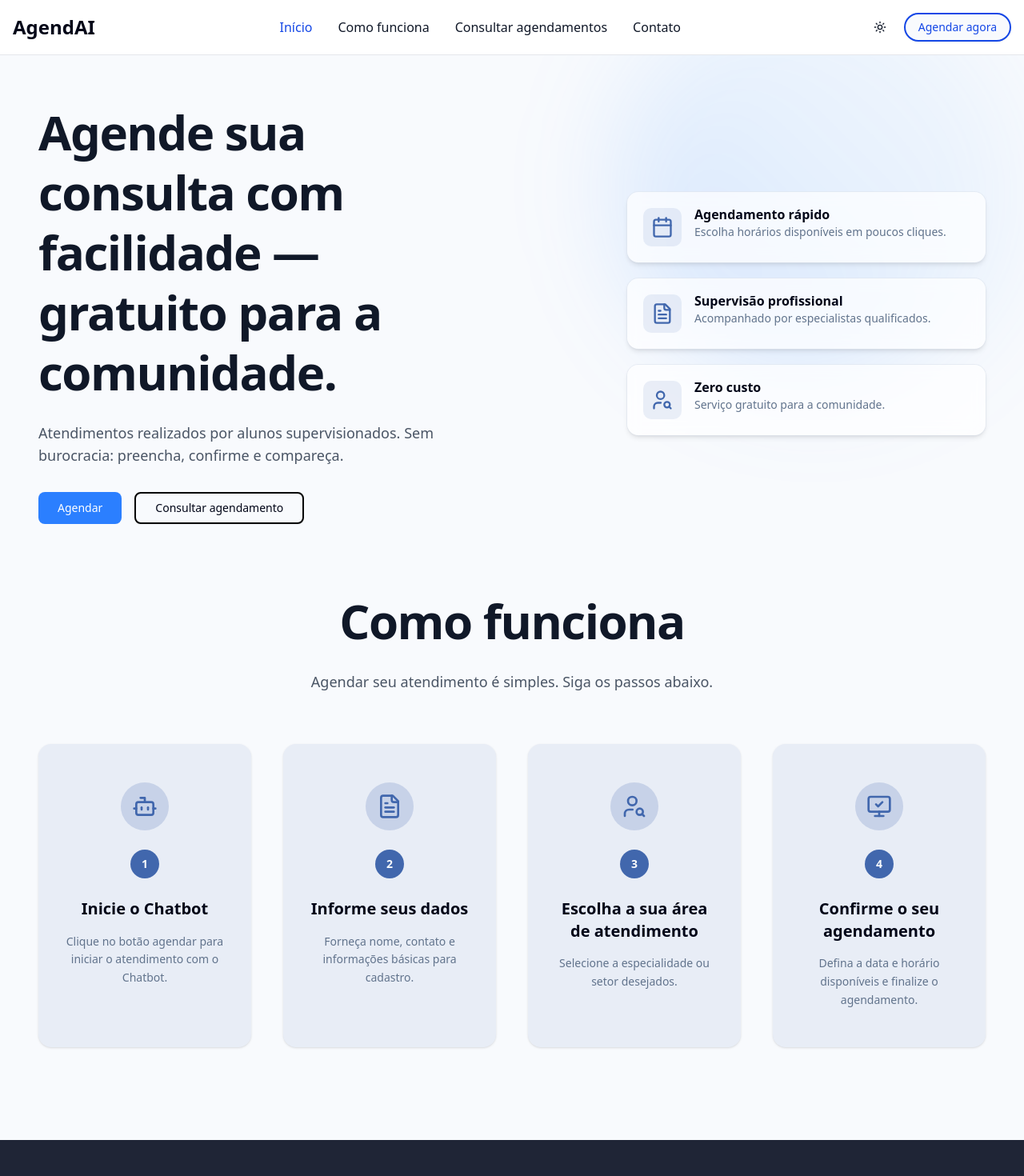
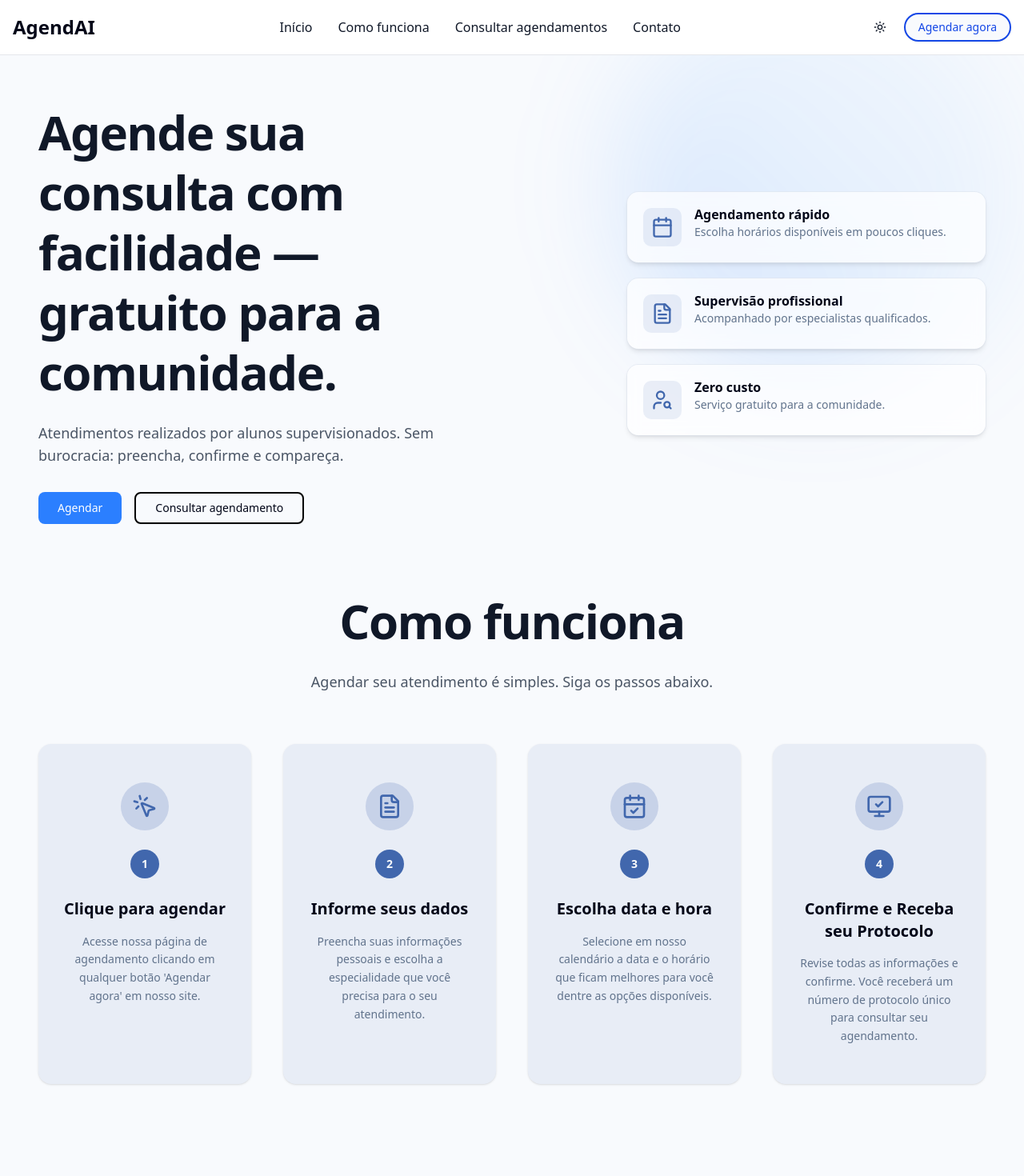
Before and after one commit to JoaoVicttor07/agendai-front, a Next.js app: page / in a window 1280 px wide. Shown: the top 1470 px of the page at 80% size. Built offline with nearby package versions, Linux system fonts and the light colour scheme.

Commit message:
Add schedule page and improve navigation links
Introduces a new /schedule page and updates navigation links to use section anchors and smooth scrolling. Refactors 'How it Works' steps for clarity and updates icon usage. Navbar buttons now close the mobile menu on click for better UX.

```diff
--- a/src/app/components/footer.tsx
+++ b/src/app/components/footer.tsx
@@ -10,7 +10,7 @@ export function Footer() {
   const year = new Date().getFullYear()
 
   return (
-    <footer className="mt-24 bg-[#1F2536] text-white dark:bg-[#1F2536]">
+    <footer id="contact" className="mt-24 bg-[#1F2536] text-white dark:bg-[#1F2536]">
       {/* Top grid */}
       <div className="mx-auto max-w-7xl px-6 py-16 grid gap-14 md:gap-10 md:grid-cols-4">
         {/* Coluna 1: Logo + Tagline + Social */}
--- a/src/app/components/hero.tsx
+++ b/src/app/components/hero.tsx
@@ -1,9 +1,10 @@
 import { Button } from "@/components/ui/button"
-import { Calendar, FileText, UserSearch } from "lucide-react"
+import { Calendar, FileText, Link, UserSearch } from "lucide-react"
 
 export function Hero() {
     return(
         <section
+          id="start"
           className="
             relative isolate
             min-h-[72vh]
--- a/src/app/components/howItWorks.tsx
+++ b/src/app/components/howItWorks.tsx
@@ -1,9 +1,9 @@
 import { Card, CardContent, CardHeader } from "@/components/ui/card";
-import { Bot, FileText, UserSearch, MonitorCheck } from "lucide-react"
+import { FileText, MonitorCheck, MousePointerClick, CalendarCheck } from "lucide-react"
 
 export function HowItWorks() {
     return (
-        <section className="px-6 lg:px-12 py-5 max-w-7xl mx-auto">
+        <section id="how-it-works" className="scroll-mt-24 px-6 lg:px-12 py-5 max-w-7xl mx-auto">
           {/* Título e intro */}
           <div className="text-center">
             <h2 className="text-4xl sm:text-5xl lg:text-6xl font-bold tracking-tight leading-tight text-gray-900 dark:text-gray-100">
@@ -42,7 +42,7 @@ export function HowItWorks() {
               >
                 <CardHeader className="flex flex-col items-center gap-6 p-0">
                   <div className="flex h-15 w-15 items-center justify-center rounded-full bg-primary/20">
-                    <Bot className="h-8 w-8 text-primary" />
+                    <MousePointerClick className="h-8 w-8 text-primary" />
                   </div>
                   <div className="flex h-9 w-9 items-center justify-center rounded-full bg-primary text-primary-foreground text-sm font-semibold">
                     1
@@ -50,11 +50,10 @@ export function HowItWorks() {
                 </CardHeader>
                 <CardContent className="flex flex-col items-center gap-4 p-0 mt-6">
                   <h3 className="text-xl font-semibold leading-snug">
-                    Inicie o Chatbot
+                    Clique para agendar
                   </h3>
                   <p className="text-sm leading-relaxed text-muted-foreground">
-                    Clique no botão agendar para iniciar o atendimento com o
-                    Chatbot.
+                    Acesse nossa página de agendamento clicando em qualquer botão 'Agendar agora' em nosso site.
                   </p>
                 </CardContent>
               </Card>
@@ -90,7 +89,7 @@ export function HowItWorks() {
                     Informe seus dados
                   </h3>
                   <p className="text-sm leading-relaxed text-muted-foreground">
-                    Forneça nome, contato e informações básicas para cadastro.
+                    Preencha suas informações pessoais e escolha a especialidade que você precisa para o seu atendimento.
                   </p>
                 </CardContent>
               </Card>
@@ -113,7 +112,7 @@ export function HowItWorks() {
               >
                 <CardHeader className="flex flex-col items-center gap-6 p-0">
                   <div className="flex h-15 w-15 items-center justify-center rounded-full bg-primary/20">
-                    <UserSearch className="h-8 w-8 text-primary" />
+                    <CalendarCheck className="h-8 w-8 text-primary" />
                   </div>
                   <div className="flex h-9 w-9 items-center justify-center rounded-full bg-primary text-primary-foreground text-sm font-semibold">
                     3
@@ -121,10 +120,10 @@ export function HowItWorks() {
                 </CardHeader>
                 <CardContent className="flex flex-col items-center gap-4 p-0 mt-6">
                   <h3 className="text-xl font-semibold leading-snug">
-                    Escolha a sua área de atendimento
+                    Escolha data e hora
                   </h3>
                   <p className="text-sm leading-relaxed text-muted-foreground">
-                    Selecione a especialidade ou setor desejados.
+                    Selecione em nosso calendário a data e o horário que ficam melhores para você dentre as opções disponíveis.
                   </p>
                 </CardContent>
               </Card>
@@ -152,11 +151,10 @@ export function HowItWorks() {
                 </CardHeader>
                 <CardContent className="flex flex-col items-center gap-4 p-0 mt-6">
                   <h3 className="text-xl font-semibold leading-snug">
-                    Confirme o seu agendamento
+                    Confirme e Receba seu Protocolo
                   </h3>
                   <p className="text-sm leading-relaxed text-muted-foreground">
-                    Defina a data e horário disponíveis e finalize o
-                    agendamento.
+                    Revise todas as informações e confirme. Você receberá um número de protocolo único para consultar seu agendamento.
                   </p>
                 </CardContent>
               </Card>
--- a/src/app/components/navbar.tsx
+++ b/src/app/components/navbar.tsx
@@ -6,11 +6,17 @@ import { Button } from "@/components/ui/button";
 
 export function Navbar() {
   const [open, setOpen] = useState(false);
+
+  function handleNavClick() {
+    setOpen(false);
+  }
+
   return (
     <nav className="bg-white dark:bg-gray-900 fixed w-full z-20 top-0 start-0 border-b border-gray-200 dark:border-gray-600">
       <div className="max-w-screen-xl flex flex-wrap items-center justify-between mx-auto p-4">
         <Link
-          href="/"
+          href="#start"
+          onClick={handleNavClick}
           className="flex items-center space-x-3 rtl:space-x-reverse"
         >
           <span className="text-2xl font-bold">AgendAI</span>
@@ -19,7 +25,13 @@ export function Navbar() {
 
         <div className="flex gap-3 md:order-2 rtl:gap-reverse">
           <ModeToggle />
-          <Button className="border-2 border-blue-700 rounded-3xl text-sm text-blue-700 dark:border-blue-500 dark:text-white cursor-pointer" variant="outline">Agendar agora</Button>
+          <Button
+          asChild
+          className="border-2 border-blue-700 rounded-3xl text-sm text-blue-700 dark:border-blue-500 dark:text-white cursor-pointer"
+          variant="outline"
+          >
+            <Link href="/schedule">Agendar agora</Link>
+          </Button>
           <button
             type="button"
             aria-controls="navbar-sticky"
@@ -55,16 +67,17 @@ export function Navbar() {
           <ul className="flex flex-col p-4 md:p-0 mt-4 font-medium border border-gray-100 rounded-lg bg-gray-100 md:space-x-8 rtl:space-x-reverse md:flex-row md:mt-0 md:border-0 md:bg-white dark:bg-gray-800 md:dark:bg-gray-900 dark:border-gray-700">
             <li>
               <Link
-                href="#"
-                className="block py-2 px-3 text-white bg-blue-700 rounded-sm md:bg-transparent md:text-blue-700 md:p-0 md:dark:text-blue-500"
-                aria-current="page"
+                href="#start"
+                onClick={handleNavClick}
+                className="block py-2 px-3 text-gray-900 rounded-sm hover:bg-gray-100 md:hover:bg-transparent md:hover:text-blue-700 md:p-0 md:dark:hover:text-blue-500 dark:text-white dark:hover:bg-gray-700 dark:hover:text-white md:dark:hover:bg-transparent"
               >
                 Início
               </Link>
             </li>
             <li>
               <Link
-                href="#"
+                href="#how-it-works"
+                onClick={handleNavClick}
                 className="block py-2 px-3 text-gray-900 rounded-sm hover:bg-gray-100 md:hover:bg-transparent md:hover:text-blue-700 md:p-0 md:dark:hover:text-blue-500 dark:text-white dark:hover:bg-gray-700 dark:hover:text-white md:dark:hover:bg-transparent"
               >
                 Como funciona
@@ -73,6 +86,7 @@ export function Navbar() {
             <li>
               <Link
                 href="#"
+                onClick={handleNavClick}
                 className="block py-2 px-3 text-gray-900 rounded-sm hover:bg-gray-100 md:hover:bg-transparent md:hover:text-blue-700 md:p-0 md:dark:hover:text-blue-500 dark:text-white dark:hover:bg-gray-700 dark:hover:text-white md:dark:hover:bg-transparent"
               >
                 Consultar agendamentos
@@ -80,7 +94,8 @@ export function Navbar() {
             </li>
             <li>
               <Link
-                href="#"
+                href="#contact"
+                onClick={handleNavClick}
                 className="block py-2 px-3 text-gray-900 rounded-sm hover:bg-gray-100 md:hover:bg-transparent md:hover:text-blue-700 md:p-0 md:dark:hover:text-blue-500 dark:text-white dark:hover:bg-gray-700 dark:hover:text-white md:dark:hover:bg-transparent"
               >
                 Contato
--- a/src/app/layout.tsx
+++ b/src/app/layout.tsx
@@ -13,7 +13,7 @@ export default function RootLayout({
   children: React.ReactNode
 }) {
   return (
-    <html lang="pt-BR" suppressHydrationWarning>
+    <html className="scroll-smooth" lang="pt-BR" suppressHydrationWarning>
       <body className="antialiased">
         <ThemeProvider
           attribute="class"
--- /dev/null
+++ b/src/app/schedule/page.tsx
@@ -0,0 +1,5 @@
+export default function SchedulePage() {
+  return (
+    <h1>Schedule Page</h1>
+  )
+}
```
